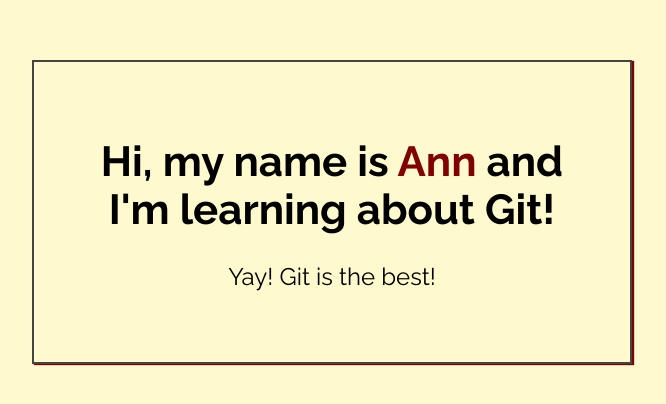
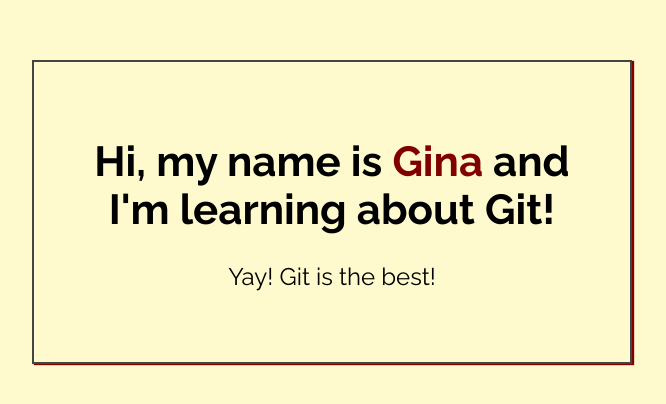
Before and after one commit to ginallee/my-first-repo, a plain HTML site: page index.html in a window 1280 px wide. Shown: the part 188-592 px from the top of the page, without its empty margins (308-974 px from the left). Drawn offline with Linux system fonts and the light colour scheme.

Commit message:
Added name to index.html

```diff
--- a/index.html
+++ b/index.html
@@ -14,7 +14,7 @@
 <body>
 
     <div class="greeting">
-        <h1>Hi, my name is <span class="highlight">Ann</span> and I'm learning about Git! </h1>
+        <h1>Hi, my name is <span class="highlight">Gina</span> and I'm learning about Git! </h1>
 
         <p>Yay! Git is the best!</p>
     </div>
```
